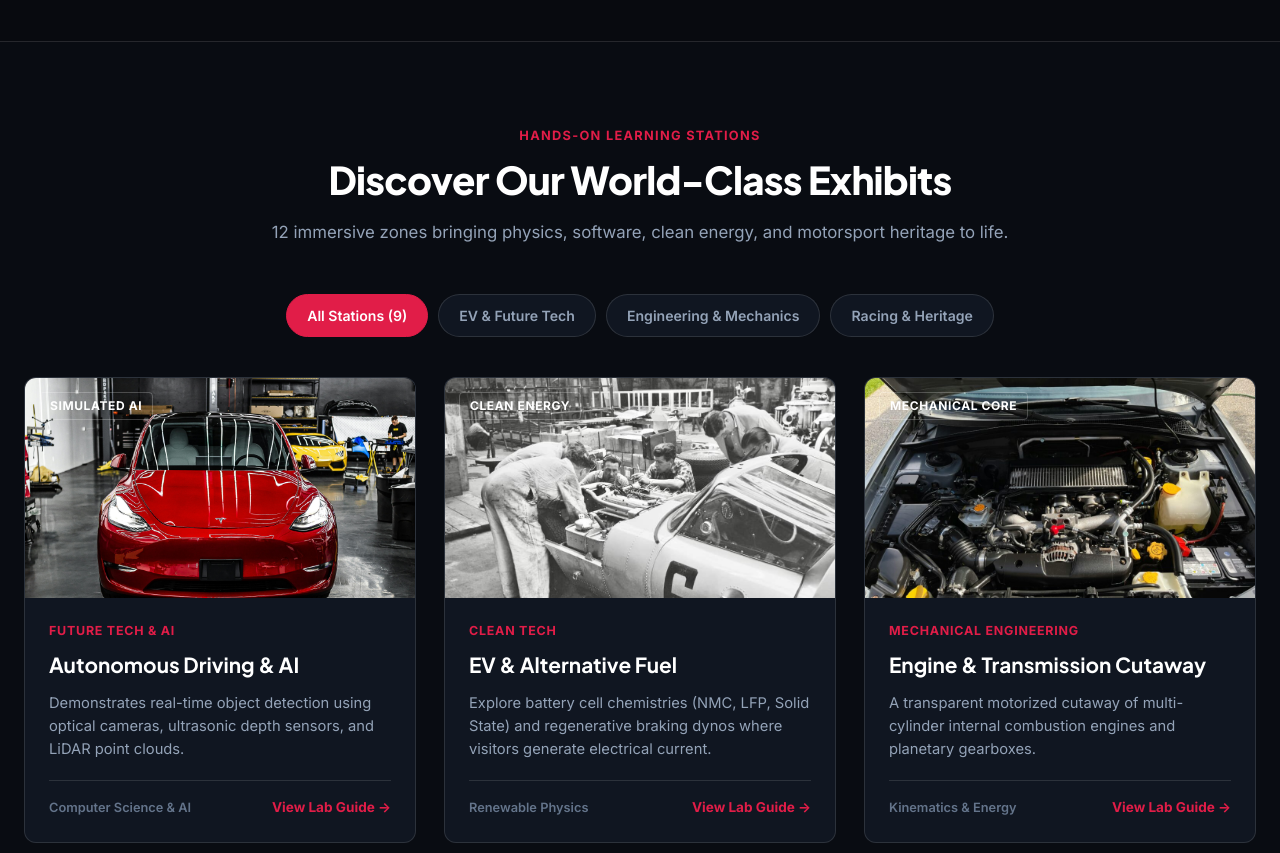
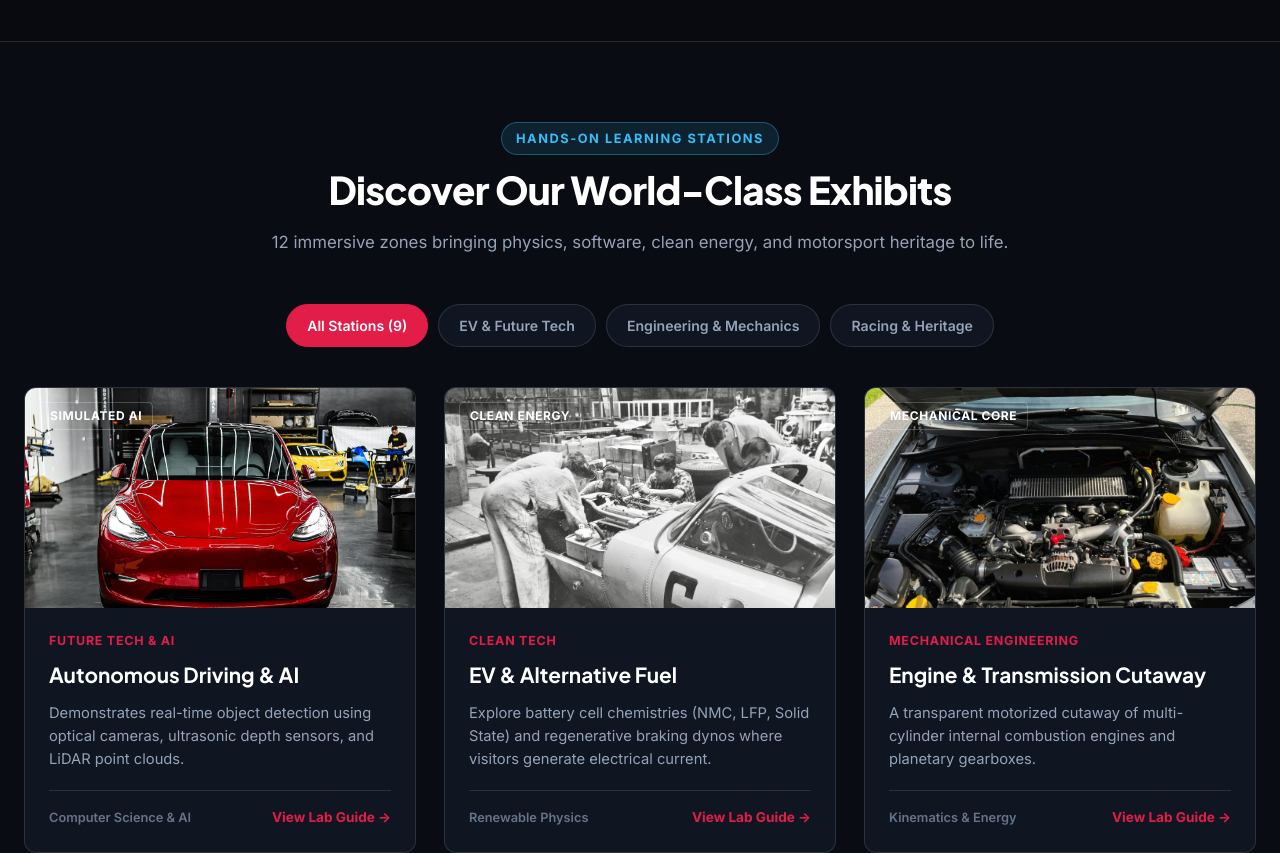
Before and after one commit to itsemranraj-ai/newyorkautoexperience-nextjs, a Next.js app: page / in a window 1280 px wide. Shown: the part 980-1833 px from the top of the page. Built offline with nearby package versions, Linux system fonts and the light colour scheme.

Commit message:
Design: Update section pill badges and indicator dots to electric blue per client request

```diff
--- a/src/app/globals.css
+++ b/src/app/globals.css
@@ -620,12 +620,18 @@ button.hero-visual-badge:hover {
 }
 
 .section-tag {
-  display: inline-block;
-  color: var(--color-primary);
+  display: inline-flex;
+  align-items: center;
+  gap: 8px;
+  color: #38BDF8;
+  background: rgba(56, 189, 248, 0.12);
+  border: 1px solid rgba(56, 189, 248, 0.35);
+  padding: 6px 14px;
+  border-radius: 9999px;
   font-size: 0.8rem;
   font-weight: 700;
   text-transform: uppercase;
-  letter-spacing: 0.1em;
+  letter-spacing: 0.12em;
   margin-bottom: 12px;
 }
 
```
Also changed, not shown: src/components/SocialFeedClient.tsx (+5 -5 lines).
